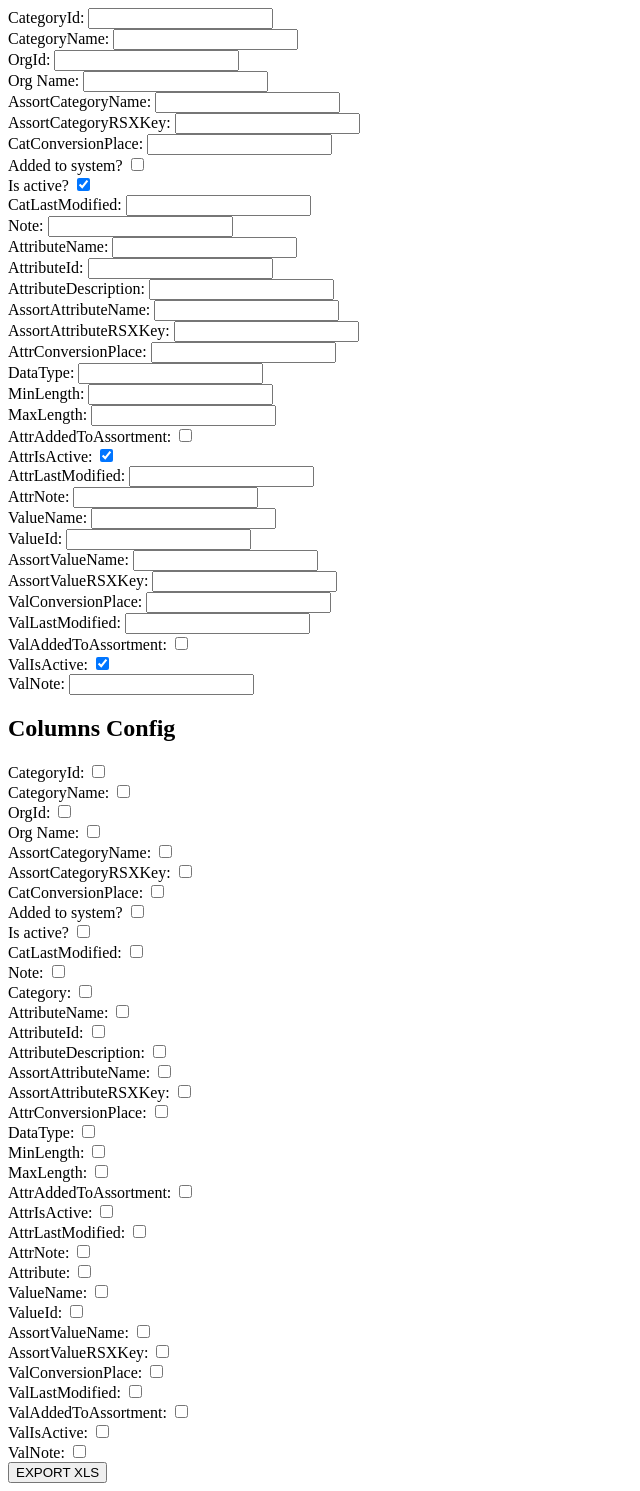
After one commit to volodymyr-konak/django-assortment, a Django app: page /marketplace/export_xls in a window 1280 px wide. The commit adds this page. Shown: the whole page, without its empty margins (0-640 px from the left). Run offline with Django 5.2, Linux system fonts and the light colour scheme.

Commit message:
search, export to xls

```diff
--- a/marketplace/forms.py
+++ b/marketplace/forms.py
@@ -1,4 +1,11 @@
-from django.forms import ModelForm, forms, fields, TextInput, CheckboxInput
+from django.forms import (
+    ModelForm,
+    forms,
+    fields,
+    TextInput,
+    BaseFormSet,
+    formset_factory,
+)
 from marketplace.models import (
     Category,
     Attribute,
@@ -55,13 +62,6 @@ class CategorySearchForm(ModelForm):
         model = Category
         exclude = ["id"]
         widgets = {
-            # 'catIsActive': CheckboxInput(attrs={'checked': True}),
-
-            # 'categoryId': TextInput(attrs={'readonly': 'readonly'}),
-            # 'categoryName': TextInput(attrs={'readonly': 'readonly'}),
-            # 'orgId': TextInput(attrs={'readonly': 'readonly'}),
-            # 'orgName': TextInput(attrs={'readonly': 'readonly'}),
-            # 'catLastModified': TextInput(attrs={'readonly': 'readonly'}),
         }
 
 
@@ -70,11 +70,66 @@ class AttributeSearchForm(ModelForm):
         model = Attribute
         exclude = ["id", "category"]
         widgets = {
-            # 'catIsActive': CheckboxInput(attrs={'checked': True}),
+        }
 
-            # 'categoryId': TextInput(attrs={'readonly': 'readonly'}),
-            # 'categoryName': TextInput(attrs={'readonly': 'readonly'}),
-            # 'orgId': TextInput(attrs={'readonly': 'readonly'}),
-            # 'orgName': TextInput(attrs={'readonly': 'readonly'}),
-            # 'catLastModified': TextInput(attrs={'readonly': 'readonly'}),
+
+class AttributeValueSearchForm(ModelForm):
+    class Meta:
+        model = AttributeValue
+        exclude = ["id", "attribute"]
+        widgets = {
         }
+
+
+class XlsColumnsForm(BaseFormSet):
+    ...
+
+    def add_fields(self, form, index):
+        super().add_fields(form, index)
+        bool_field = lambda: fields.BooleanField(label=field.label, required=False)
+        for field_name, field in CategoryForm().fields.items():
+            form.fields[f"category.{field_name}"] = bool_field()
+        for field_name, field in AttributeForm().fields.items():
+            form.fields[f"attribute.{field_name}"] = bool_field()
+        for field_name, field in AttributeValueForm().fields.items():
+            form.fields[f"attribute_value.{field_name}"] = bool_field()
+
+
+XlsColumnsFormSet = formset_factory(forms.Form, formset=XlsColumnsForm)
+
+     # super(XlsColumnsForm, self).__init__(*args, attrs=zip(field_names, field_names), **kwargs)
+    # categoryId = fields.BooleanField(initial=True, required=False)
+    # categoryName = fields.BooleanField(initial=True, required=False)
+    # orgId = fields.BooleanField(initial=True, required=False)
+    # orgName = fields.BooleanField(initial=True, required=False)
+    # assortCategoryName = fields.BooleanField(initial=True, required=False)
+    # assortCategoryRSXKey = fields.BooleanField(initial=True, required=False)
+    # catConversionPlace = fields.BooleanField(initial=True, required=False)
+    # catAddedToAssortment = fields.BooleanField(initial=True, required=False)
+    # catIsActive = fields.BooleanField(initial=True, required=False)
+    # catLastModified = fields.BooleanField(initial=True, required=False)
+    # catNote = fields.BooleanField(initial=True, required=False)
+    #
+    # attributeName = fields.BooleanField(initial=True, required=False)
+    # attributeId = fields.BooleanField(initial=True, required=False)
+    # attributeDescription = fields.BooleanField(initial=True, required=False)
+    # assortAttributeName = fields.BooleanField(initial=True, required=False)
+    # assortAttributeRSXKey = fields.BooleanField(initial=True, required=False)
+    # attrConversionPlace = fields.BooleanField(initial=True, required=False)
+    # dataType = fields.BooleanField(initial=True, required=False)
+    # minLength = fields.BooleanField(initial=True, required=False)
+    # maxLength = fields.BooleanField(initial=True, required=False)
+    # attrAddedToAssortment = fields.BooleanField(initial=True, required=False)
+    # attrIsActive = fields.BooleanField(initial=True, required=False)
+    # attrLastModified = fields.BooleanField(initial=True, required=False)
+    # attrNote = fields.BooleanField(initial=True, required=False)
+    #
+    # valueName = fields.BooleanField(initial=True, required=False)
+    # valueId = fields.BooleanField(initial=True, required=False)
+    # assortValueName = fields.BooleanField(initial=True, required=False)
+    # assortValueRSXKey = fields.BooleanField(initial=True, required=False)
+    # valConversionPlace = fields.BooleanField(initial=True, required=False)
+    # valLastModified = fields.BooleanField(initial=True, required=False)
+    # valAddedToAssortment = fields.BooleanField(initial=True, required=False)
+    # valIsActive = fields.BooleanField(initial=True, required=False)
+    # valNote = fields.BooleanField(initial=True, required=False)
--- a/marketplace/models.py
+++ b/marketplace/models.py
@@ -2,6 +2,8 @@ from datetime import datetime
 
 from django.db import models
 import uuid
+
+from marketplace.utils import execute_query
 
 
 class Category(models.Model):
@@ -59,3 +61,48 @@ class AttributeValue(models.Model):
     valAddedToAssortment = models.BooleanField(blank=True)
     valIsActive = models.BooleanField(default=True, blank=True)
     valNote = models.CharField(max_length=200, blank=True)
+
+
+def query_db(search_values: dict, columns_to_select: list):
+    print("search clauses")
+    print(search_values)
+    print("active_columns")
+    print(columns_to_select)
+    search_clauses = {'categoryId': 'Printer Paper', 'catAddedToAssortment': False, 'catIsActive': True}
+    search_clauses = {'valueName': '100% Recycled Paper'}
+    active_columns = ['categoryId', 'valueName']
+    active_columns = ['valueId', 'valueName', 'attribute__attributeName']
+
+    columns = ", ".join(columns_to_select)
+    if not columns:
+        columns = "*"
+
+    def to_sql(value):
+        if isinstance(value, bool):
+            return f"{int(value)}"
+        if isinstance(value, str):
+            return f"'{value}'"
+        return value
+
+    where_clauses = " AND ".join([
+        f"{key} = {to_sql(val)}"
+        for key, val in search_values.items()
+        if val != ''
+    ])
+    if where_clauses:
+        where_clauses = f" WHERE {where_clauses}"
+    print("where_clauses")
+    print(where_clauses)
+
+    query = f"""
+    SELECT {columns}
+    FROM marketplace_category as category
+     JOIN marketplace_attribute as attribute
+     ON attribute.category_id = category.id
+     JOIN marketplace_attributevalue as attribute_value
+     ON attribute.id = attribute_value.attribute_id
+    {where_clauses}
+    """
+    print(query)
+    result = execute_query(query)
+    return result
--- a/marketplace/urls.py
+++ b/marketplace/urls.py
@@ -12,4 +12,6 @@ urlpatterns = [
     path("edit_category/<categoryId>", views.edit_category, name="edit_category_view"),
     path("edit_attribute/<attributeId>", views.edit_attribute, name="edit_attribute_view"),
     path("edit_attribute_value/<attributeValueId>", views.edit_attribute_value, name="edit_attribute_value_view"),
+
+    path("export_xls", views.export_xls_config_view, name="export_xls_view"),
 ]
--- a/marketplace/views.py
+++ b/marketplace/views.py
@@ -43,7 +43,6 @@ class AttributeListView(ListView):
         f.is_valid()
         not_empty_params_dict = dict(filter(lambda kv: kv[1] != '', f.cleaned_data.items()))
 
-        is_required = None
         if self.kwargs.get("required") == "required":
             is_required = True
         else:
@@ -64,9 +63,19 @@ class AttributeValueListView(ListView):
     model = models.AttributeValue
 
     def get_queryset(self):
+        f = forms.AttributeValueSearchForm(self.request.GET)
+        f.is_valid()
+        not_empty_params_dict = dict(filter(lambda kv: kv[1] != '', f.cleaned_data.items()))
+
         return self.model.objects.filter(
             attribute__pk=self.kwargs["attributeId"],
+            **not_empty_params_dict,
         )
+
+    def get_context_data(self, *args, **kwargs):
+        context = super().get_context_data(**kwargs)
+        context["search_form"] = forms.AttributeValueSearchForm(self.request.GET)
+        return context
 
 
 def edit_category(request: HttpRequest, categoryId):
@@ -111,3 +120,37 @@ def edit_attribute_value(request: HttpRequest, attributeValueId):
     else:
         form = forms.AttributeValueForm(instance=model_instance)
     return render(request, "marketplace/edit_attribute_value.html", {"form": form})
+
+
+def export_xls_config_view(request):
+    import json
+    from django.core import serializers
+    from marketplace.utils import save_excel
+    if request.method == "POST":
+        category_form = forms.CategorySearchForm(request.POST, prefix="category")
+        attribute_form = forms.AttributeSearchForm(request.POST, prefix="attribute")
+        attribute_values_form = forms.AttributeValueSearchForm(request.POST, prefix="attribute_value")
+        columns_config_form = forms.XlsColumnsFormSet(request.POST)
+        if columns_config_form.is_valid() \
+                and category_form.is_valid()\
+                and attribute_form.is_valid()\
+                and attribute_values_form.is_valid():
+            # not_empty_params_dict = dict(filter(lambda kv: kv[1] != '', category_form.cleaned_data.items()))
+            active_columns = [column_name
+                              for column_name, column_status in columns_config_form.forms[0].cleaned_data.items()
+                              if column_status]
+
+            with open("/Users/volodymyr/dev/assortment/dump.json", "w") as file:
+                result = models.query_db(category_form.cleaned_data, active_columns)
+                save_excel(result, included_header=active_columns)
+                # json.dump([v for v in result], file)
+
+    return render(request, 'marketplace/export_xls.html',
+                  {
+                      "category_form": forms.CategorySearchForm(prefix="category"),
+                      "attribute_form": forms.AttributeSearchForm(prefix="attribute"),
+                      "attribute_values_form": forms.AttributeValueSearchForm(prefix="attribute_value"),
+
+                      "columns_config_form": forms.XlsColumnsFormSet()
+                  }
+                  )
--- a/requirements.txt
+++ b/requirements.txt
@@ -1,2 +1,3 @@
 Django==5.0.4
 ujson==5.9.0
+openpyxl==3.1.2
--- a/templates/marketplace/attributeValue_list.html
+++ b/templates/marketplace/attributeValue_list.html
@@ -5,6 +5,10 @@
     <title>Attr Values</title>
 </head>
 <body>
+<form>
+    {{ search_form }}
+    <input type="submit" value="SEARCH">
+</form>
 {% block content %}
 <table border="1">
     <thead>
--- /dev/null
+++ b/templates/marketplace/export_xls.html
@@ -0,0 +1,34 @@
+<!DOCTYPE html>
+<html lang="en">
+<head>
+    <meta charset="UTF-8">
+    <title>Export XLS</title>
+</head>
+<body>
+<form method="POST">
+    {% csrf_token %}
+<!--    <form name="filter_values">-->
+
+        {{ category_form }}
+        {{ attribute_form }}
+        {{ attribute_values_form }}
+<!--    </form>-->
+<!--    <form name="columns_config">-->
+        <h2>Columns Config</h2>
+
+    {{ columns_config_form.management_form }}
+    {% for form in columns_config_form %}{{ form.as_div }}{% endfor %}
+<!--        {% for field, label in  columns_config_form.category_fields.items %}-->
+<!--    <label>-->
+<!--        {{label }}-->
+
+<!--    <input type="checkbox"-->
+<!--                    name="{{field }}">-->
+<!--    </label>-->
+
+<!--        {% endfor %}-->
+    <input type="submit" value="EXPORT XLS">
+<!--    </form>-->
+</form>
+</body>
+</html>
```
Also changed, not shown: marketplace/utils.py (added, +21 -0 lines).
